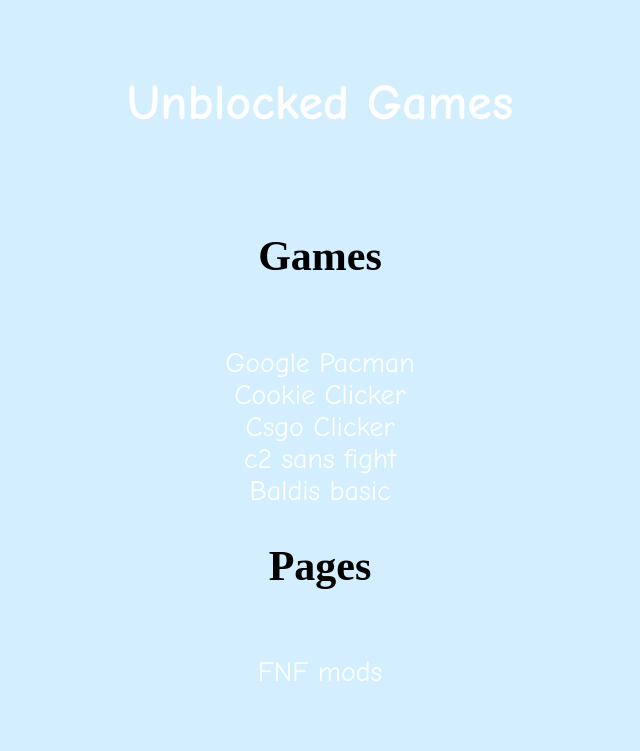
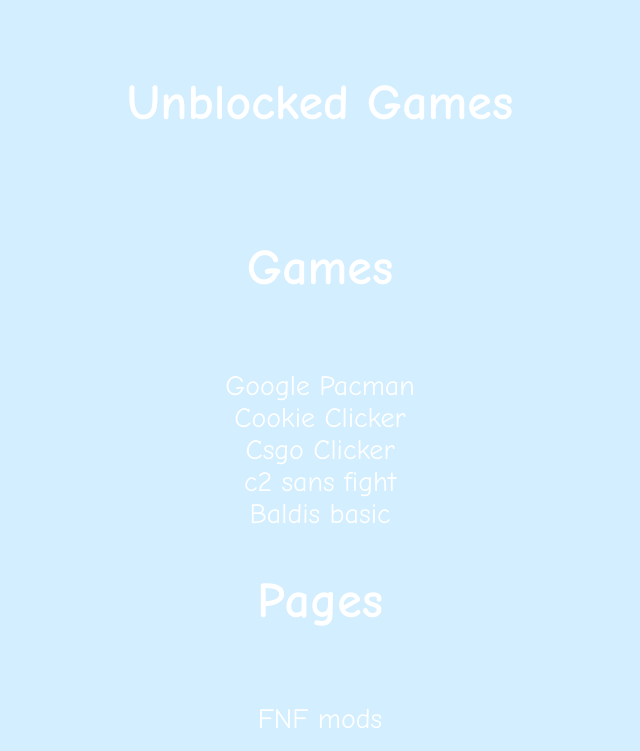
Before and after one commit to sillyangel/gamez, a plain HTML site: page index.html in a window 1280 px wide. Shown: the top 751 px of the page, without its empty margins (320-960 px from the left). Drawn offline with Linux system fonts and the light colour scheme.

Commit message:
Update index.html

```diff
--- a/index.html
+++ b/index.html
@@ -12,6 +12,13 @@
   color: #fff;
   font-family: Comic Sans MS;
 }
+
+h2 {
+  font-size: 50px;
+  color: #fff;
+  font-family: Comic Sans MS;
+}
+
 p {
   font-family: Comic Sans MS;
   font-size: 20px;
```
